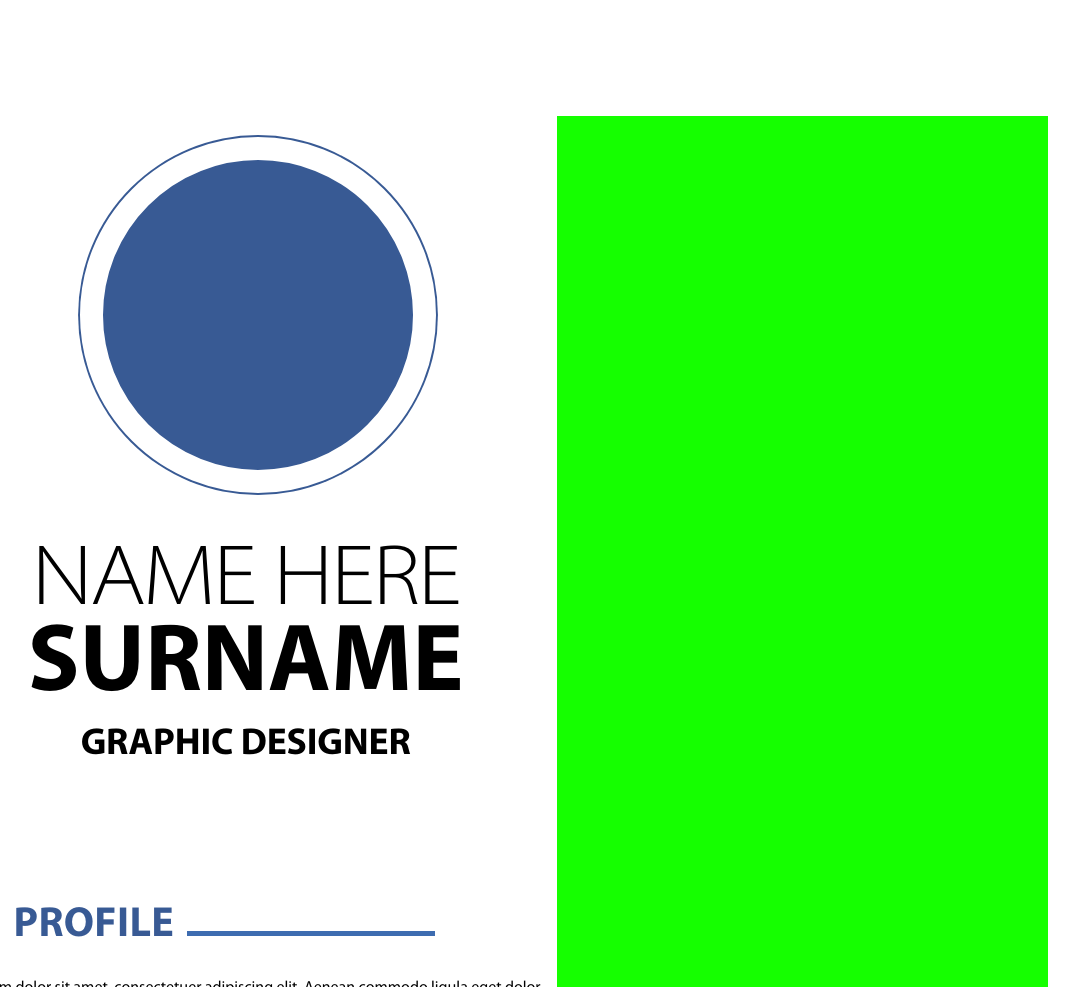
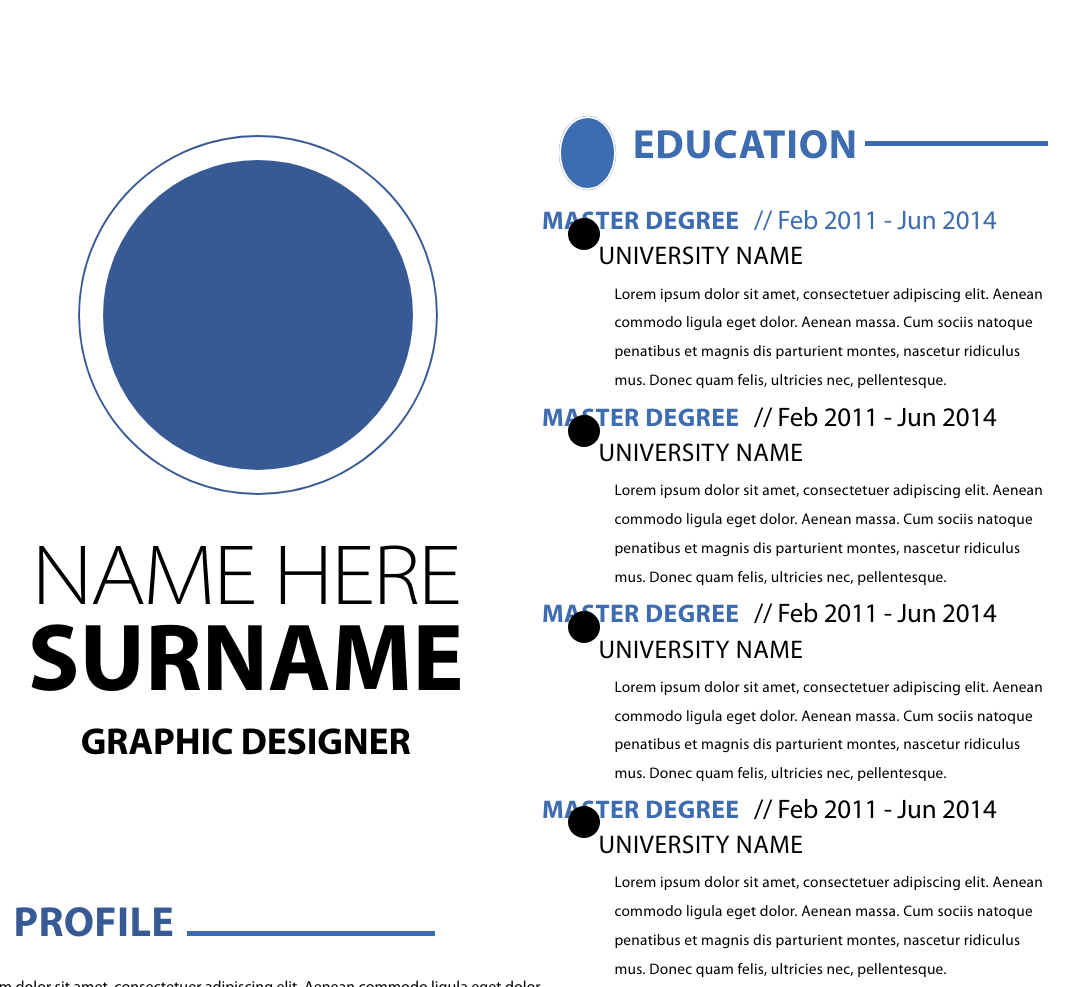
Before and after one commit to EvgeniyChuprov/CV, a website built with webpack: page src/index.pug in a window 1280 px wide. Shown: the top 987 px of the page, without its empty margins (168-1247 px from the left). Built offline with nearby package versions, Linux system fonts and the light colour scheme.

Commit message:
add education

```diff
--- /dev/null
+++ b/src/education/education.pug
@@ -0,0 +1,30 @@
+mixin education (header, text)
+    .education
+            .education__header
+                .education__header-ring
+                h2(class='education__header-header')= header
+                .education__header-line
+            .education__list
+                        span.education__list-ring
+                        strong(class="education__block-name") MASTER DEGREE
+                            span(class="education__block-data") // Feb 2011 - Jun 2014
+                        p(class="education_text_job") UNIVERSITY NAME
+                        p(class="education_text") Lorem ipsum dolor sit amet, consectetuer adipiscing elit. Aenean commodo ligula eget dolor. Aenean massa. Cum sociis natoque penatibus et magnis dis parturient montes, nascetur ridiculus mus. Donec quam felis, ultricies nec, pellentesque.
+            .education__list.two
+                        span.education__list-ring
+                        strong(class="education__block-name") MASTER DEGREE
+                        span(class="education__block-data") // Feb 2011 - Jun 2014
+                        p(class="education_text_job") UNIVERSITY NAME
+                        p(class="education_text") Lorem ipsum dolor sit amet, consectetuer adipiscing elit. Aenean commodo ligula eget dolor. Aenean massa. Cum sociis natoque penatibus et magnis dis parturient montes, nascetur ridiculus mus. Donec quam felis, ultricies nec, pellentesque.
+            .education__list.three
+                        span.education__list-ring
+                        strong(class="education__block-name") MASTER DEGREE
+                        span(class="education__block-data") // Feb 2011 - Jun 2014
+                        p(class="education_text_job") UNIVERSITY NAME
+                        p(class="education_text") Lorem ipsum dolor sit amet, consectetuer adipiscing elit. Aenean commodo ligula eget dolor. Aenean massa. Cum sociis natoque penatibus et magnis dis parturient montes, nascetur ridiculus mus. Donec quam felis, ultricies nec, pellentesque.
+            .education__list.four
+                        span.education__list-ring
+                        strong(class="education__block-name") MASTER DEGREE
+                        span(class="education__block-data") // Feb 2011 - Jun 2014
+                        p(class="education_text_job") UNIVERSITY NAME
+                        p(class="education_text") Lorem ipsum dolor sit amet, consectetuer adipiscing elit. Aenean commodo ligula eget dolor. Aenean massa. Cum sociis natoque penatibus et magnis dis parturient montes, nascetur ridiculus mus. Donec quam felis, ultricies nec, pellentesque.
--- /dev/null
+++ b/src/education/education.scss
@@ -0,0 +1,99 @@
+  .education__header {
+      display: flex;
+      margin-bottom:5%;
+  }
+  .education__header-header{
+    text-transform: uppercase;
+    font-family: 'MyriadProBold';
+    color: #3d6cb0;
+    letter-spacing:0.06vw;
+    font-size: 3.2vw;
+    margin-right: 2%;
+    margin-left: 3.3%;
+   padding-top: 2.5%;
+  }
+  .education__header-line {
+    height: .42vw;
+    width: 48.5%;
+    display: flex;
+    background: #3d6cb0;
+    margin-top: 5.1%;
+    margin-left: -.6%;
+    position: relative;
+  }
+
+  .education__header-ring {
+    @include ring(5.4vw, 0.2vw, 0.01vw, #3d6cb0, #ffffff);
+    margin-top: .1%;
+    margin-left: .5%;
+  }
+  .education__text{
+    font-family: 'MyriadPro';
+    background: black;
+    text-align: left;
+    font-size: 1.2vw;
+    margin-top: 3%;
+    margin-left: 4%;
+    margin-right: 3%;
+  }
+  .education__list{
+    position: relative;
+    display: block;
+  }
+  .education__list::before{
+    content: "";
+    position: absolute;
+    width: 2rem;
+    height: 2rem;
+    top:4%;
+    left: 2.2%;
+    background-color: black;
+    border-radius: 50%;
+  }
+
+  .education__block-name{
+    font-family: 'MyriadProBold';
+    color:#3d6cb0;
+    font-size: 2vw;
+    margin-left:-13.5%;
+    letter-spacing: 0.035vw;
+  }
+  .education__block-data{
+    font-family: 'MyriadPro';
+    letter-spacing: -.01rem;
+    font-size: 2.1vw;
+    margin-left: 1.8%;
+  }
+  .education_text_job{
+    text-align: left;
+    padding-left:8.5%;
+    padding-top: 0.5vw;
+    font-family: 'MyriadPro';
+    font-size: 2vw;
+    letter-spacing: 0.04vw;
+    line-height:2.3vw;
+  }
+  .education_text{
+    text-align: left;
+    font-family: 'MyriadPro';
+    padding-left:4.5vw;
+    padding-top: 0.6vw;
+    font-size: 1.2vw;
+    letter-spacing: 0.019vw;
+    line-height: 1.8rem;
+
+  }
+  .education__list{
+  margin-top: -.8%;
+  position: relative;
+  display: block;
+  }
+  .two{
+    margin-top:2.3%;
+  }
+  .three{
+    margin-top:2.2%;
+  }
+  .four{
+    margin-top:2%;
+  }
--- a/src/index.pug
+++ b/src/index.pug
@@ -4,6 +4,7 @@ include logo/logo
 include profile/profile
 include contact/contact
 include skills/skills
+include education/education
 
 block content
     .content
@@ -18,5 +19,6 @@ block content
                 +skills('skills')
         .content__right
             .education.width
+                +education('education')
             .expwrience.width
             .software.width
--- a/src/style.scss
+++ b/src/style.scss
@@ -13,6 +13,7 @@
 @import 'profile/profile.scss';
 @import 'contact/contact.scss';
 @import 'skills/skills.scss';
+@import 'education/education';
 
 
 .content{
@@ -59,7 +60,6 @@
     height: 43rem;
  }
  .education{
-    background: rgb(21, 255, 0);
     height: 61.3rem;
  }
  .expwrience{
@@ -70,15 +70,3 @@
     background: rgb(38, 13, 148);
     height: 39.5rem;
  }
- @mixin ring($diameter, $border, $shadow, $mainColor, $minorColor) {
-    background: $mainColor;
-    border : $border solid $minorColor;
-    border-radius: 50%;
-    width: $diameter;
-    height: $diameter;
-    position: relative;
-    box-shadow: 0 0 0 $shadow $mainColor;
-    }
-// .stylish{
-//     @include ring(5.3vw, 0.2vw, 0.01vw, #385a94, #ffffff);
-// }
```
